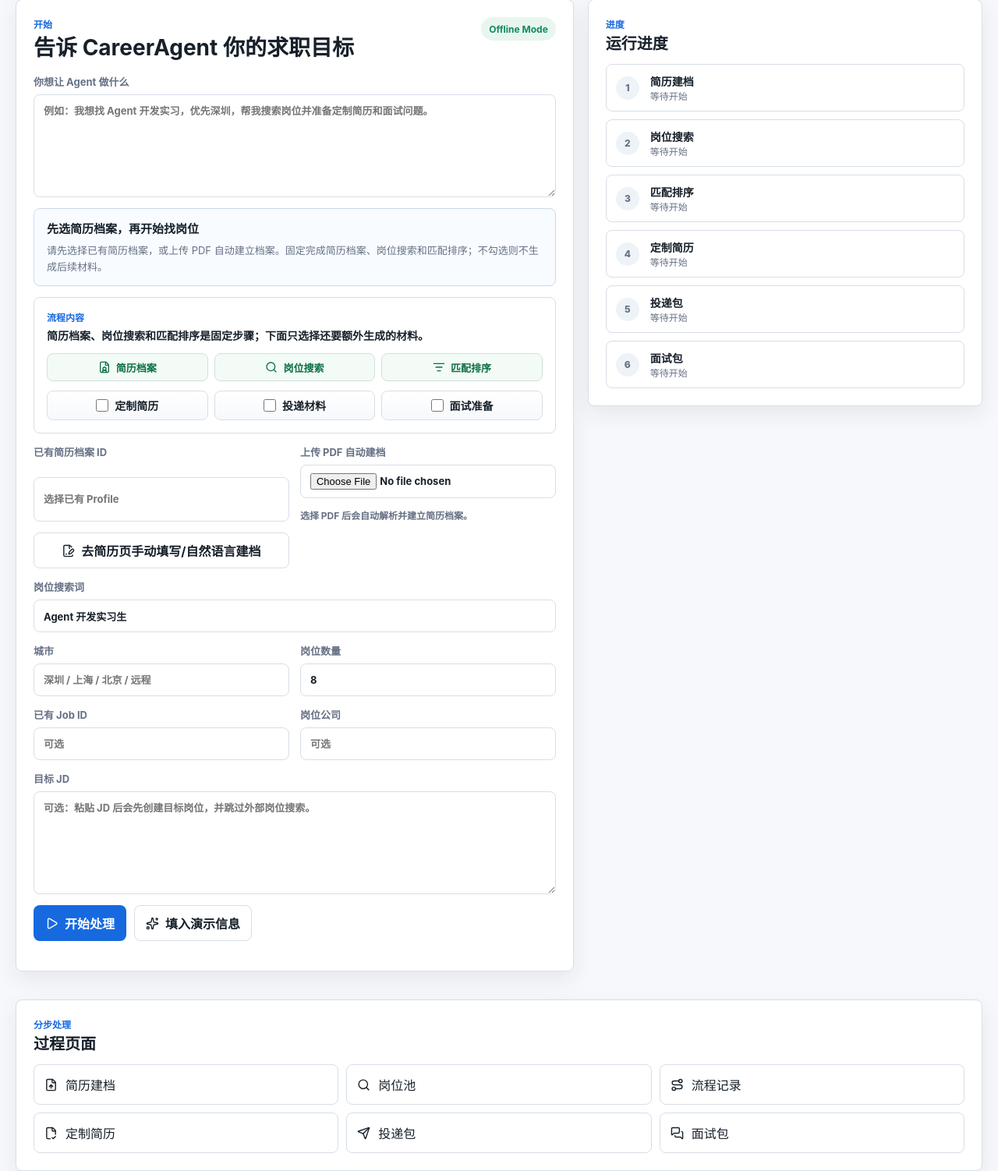
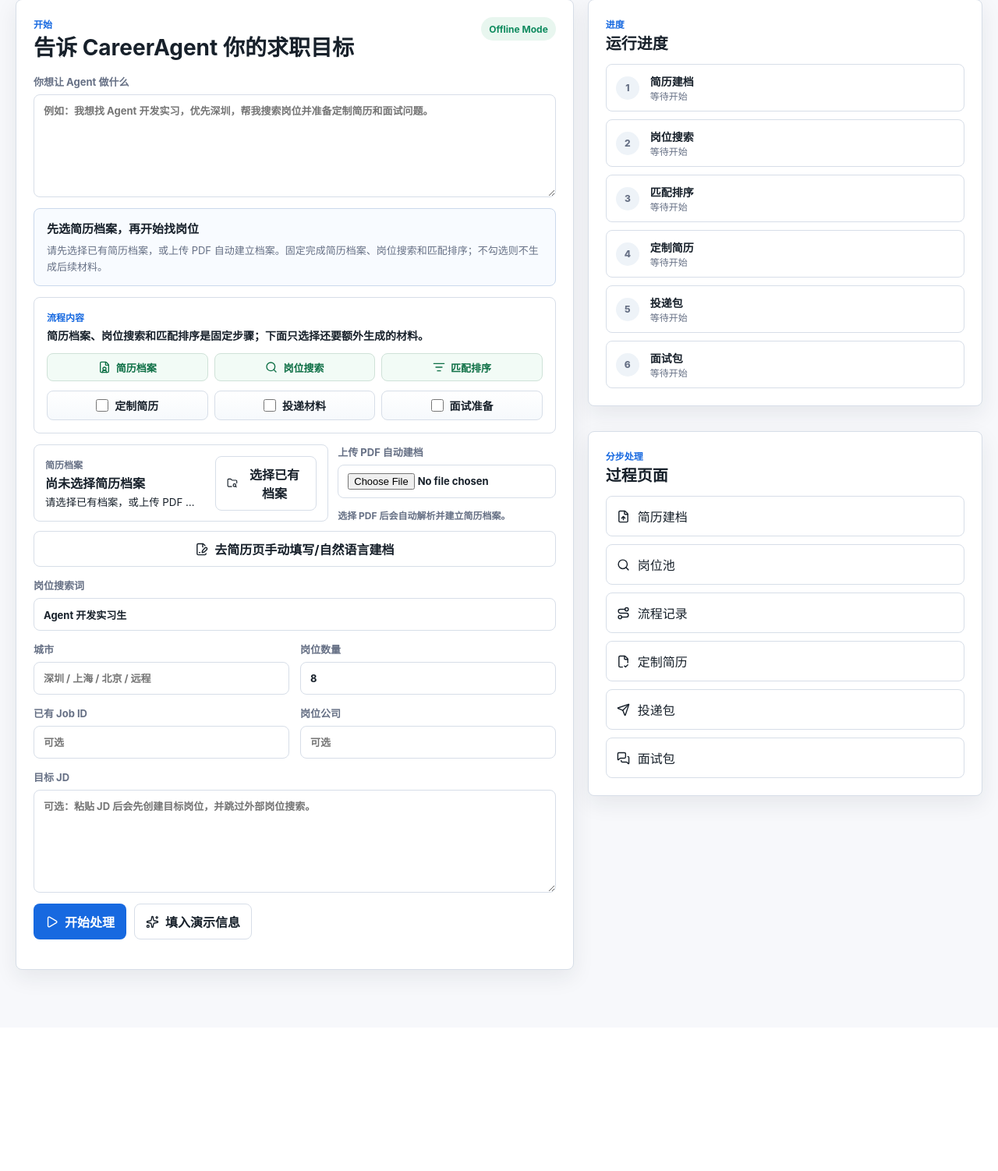
Before and after one commit to Yonhen233/CareerAgent, a FastAPI app: page / in a window 1280 px wide. Shown: the part 92-1594 px from the top of the page at 78% size. After the commit the page ends 1355 px from the top, so only its background shows below. Run offline with FastAPI, Linux system fonts and the light colour scheme; parts of the project's set-up code (start-up, migrations or seed data) failed here and were passed over; some libraries are stand-ins or nearby versions.

Commit message:
优化首页档案选择和过程侧栏

```diff
--- a/app/static/css/style.css
+++ b/app/static/css/style.css
@@ -567,6 +567,12 @@ button svg,
   margin-top: 14px;
 }
 
+.side-stack {
+  display: grid;
+  align-content: start;
+  gap: 14px;
+}
+
 .guidance-card {
   display: grid;
   gap: 6px;
@@ -641,6 +647,100 @@ button svg,
 
 .start-profile-link .button {
   width: 100%;
+}
+
+.start-resume-picker {
+  display: grid;
+  grid-template-columns: minmax(0, 1.15fr) minmax(260px, 0.85fr);
+  gap: 12px;
+  align-items: stretch;
+}
+
+.selected-profile-card {
+  display: flex;
+  align-items: center;
+  justify-content: space-between;
+  gap: 14px;
+  min-width: 0;
+  padding: 13px 14px;
+  border: 1px solid var(--line);
+  border-radius: 8px;
+  background: #fff;
+}
+
+.selected-profile-card > div {
+  display: grid;
+  gap: 3px;
+  min-width: 0;
+}
+
+.selected-profile-card strong,
+.selected-profile-card small {
+  overflow: hidden;
+  text-overflow: ellipsis;
+  white-space: nowrap;
+}
+
+.field-label {
+  color: var(--muted);
+  font-size: 12px;
+  font-weight: 720;
+}
+
+.resume-upload-inline {
+  min-width: 0;
+}
+
+.start-profile-create {
+  grid-column: 1 / -1;
+}
+
+.profile-picker-dialog {
+  width: min(860px, calc(100vw - 32px));
+  max-height: min(760px, calc(100vh - 32px));
+  padding: 0;
+  border: 0;
+  border-radius: 10px;
+  background: transparent;
+}
+
+.profile-picker-dialog::backdrop {
+  background: rgba(15, 23, 42, 0.34);
+}
+
+.dialog-shell {
+  display: grid;
+  gap: 14px;
+  padding: 18px;
+  border: 1px solid var(--line);
+  border-radius: 10px;
+  background: var(--surface);
+  box-shadow: 0 24px 80px rgba(15, 23, 42, 0.18);
+}
+
+.profile-picker-list {
+  display: grid;
+  gap: 10px;
+  max-height: 480px;
+  overflow: auto;
+  padding-right: 4px;
+}
+
+.profile-picker-item {
+  display: grid;
+  grid-template-columns: minmax(0, 1fr) max-content;
+  gap: 14px;
+  align-items: center;
+  padding: 12px;
+  border: 1px solid var(--line);
+  border-radius: 8px;
+  background: #fff;
+}
+
+.profile-picker-actions {
+  display: flex;
+  gap: 8px;
+  align-items: center;
 }
 
 .generation-options label {
@@ -840,6 +940,21 @@ button svg,
     grid-template-columns: repeat(2, minmax(0, 1fr));
   }
 
+  .start-resume-picker,
+  .profile-picker-item {
+    grid-template-columns: 1fr;
+  }
+
+  .selected-profile-card,
+  .profile-picker-actions {
+    align-items: stretch;
+    flex-direction: column;
+  }
+
+  .profile-picker-actions .button {
+    width: 100%;
+  }
+
   .score-grid {
     grid-template-columns: repeat(2, minmax(0, 1fr));
   }
@@ -876,6 +991,10 @@ button svg,
 
 .process-grid {
   grid-template-columns: repeat(3, minmax(0, 1fr));
+}
+
+.process-panel .process-grid {
+  grid-template-columns: 1fr;
 }
 
 .result-list {
--- a/app/static/js/main.js
+++ b/app/static/js/main.js
@@ -1,6 +1,7 @@
 const $ = (selector) => document.querySelector(selector);
 const ADMIN_TOKEN_KEY = "careeragent.admin_token";
 let activeRunEventSource = null;
+let profilePickerRows = [];
 
 function toast(message) {
   const el = $("#toast");
@@ -342,6 +343,112 @@ async function loadProfiles() {
       <div id="profile-review-${row.id}" class="resume-review-slot"></div>
     </article>
   `);
+}
+
+function profileSummaryText(profile) {
+  const structured = profile?.structured_profile_json || {};
+  const roles = profile?.target_roles_json || structured.target_roles || [];
+  const roleText = roles.length ? roles.slice(0, 2).join("、") : profile?.headline || structured.headline || "未填写求职意向";
+  const skillCount = (structured.skills || []).length;
+  return `${roleText}${skillCount ? ` · ${skillCount} 个技能` : ""}`;
+}
+
+function updateSelectedProfileCard(profile) {
+  const title = $("#selected-profile-title");
+  const summary = $("#selected-profile-summary");
+  const form = $("#career-start-form");
+  if (!title || !summary || !form) return;
+  if (!profile) {
+    title.textContent = "尚未选择简历档案";
+    summary.textContent = "请选择已有档案，或上传 PDF 自动建档。";
+    if (form.profile_id) form.profile_id.value = "";
+    updateStartInputGuidance(form);
+    return;
+  }
+  const structured = profile.structured_profile_json || {};
+  title.textContent = `#${profile.id} ${profile.name || structured.name || "未命名简历"}`;
+  summary.textContent = profileSummaryText(profile);
+  if (form.profile_id) form.profile_id.value = profile.id || "";
+  if (form.query && !form.query.value.trim()) {
+    const roles = profile.target_roles_json || structured.target_roles || [];
+    form.query.value = roles[0] || "Agent 开发实习生";
+  }
+  if (form.location && structured.location && !form.location.value.trim()) {
+    form.location.value = structured.location;
+  }
+  updateStartInputGuidance(form);
+}
+
+async function openProfilePicker() {
+  const dialog = $("#profile-picker-dialog");
+  if (!dialog) return;
+  if (!profilePickerRows.length) {
+    profilePickerRows = await api("/profiles");
+  }
+  renderProfilePickerList();
+  if (typeof dialog.showModal === "function") dialog.showModal();
+  else dialog.setAttribute("open", "open");
+  $("#profile-picker-search")?.focus();
+}
+
+function closeProfilePicker() {
+  const dialog = $("#profile-picker-dialog");
+  if (!dialog) return;
+  if (typeof dialog.close === "function") dialog.close();
+  else dialog.removeAttribute("open");
+}
+
+function renderProfilePickerList() {
+  const el = $("#profile-picker-list");
+  if (!el) return;
+  const keyword = String($("#profile-picker-search")?.value || "").trim().toLowerCase();
+  const rows = profilePickerRows.filter((profile) => {
+    const structured = profile.structured_profile_json || {};
+    const haystack = [
+      profile.id,
+      profile.name,
+      structured.name,
+      profile.email,
+      structured.email,
+      profile.headline,
+      structured.headline,
+      ...(profile.target_roles_json || structured.target_roles || []),
+    ].join(" ").toLowerCase();
+    return !keyword || haystack.includes(keyword);
+  });
+  if (!rows.length) {
+    el.innerHTML = `<article class="item meta">没有匹配的简历档案</article>`;
+    return;
+  }
+  el.innerHTML = rows.slice(0, 60).map((profile) => {
+    const structured = profile.structured_profile_json || {};
+    const skills = (structured.skills || []).slice(0, 6);
+    return `
+      <article class="profile-picker-item">
+        <div>
+          <div class="item-title">
+            <span>#${profile.id} ${escapeHtml(profile.name || structured.name || "未命名简历")}</span>
+            <span class="meta">${profile.source_type === "pdf" ? "PDF 上传" : "手动/自然语言"}</span>
+          </div>
+          <div class="meta">${escapeHtml(profileSummaryText(profile))}</div>
+          ${skills.length ? tags(skills) : ""}
+        </div>
+        <div class="profile-picker-actions">
+          <button class="button primary" type="button" data-select-profile="${profile.id}"><i data-lucide="check"></i> 选择</button>
+          <a class="button ghost" href="/profiles/${profile.id}/html" target="_blank"><i data-lucide="eye"></i> 详情</a>
+        </div>
+      </article>
+    `;
+  }).join("");
+  if (window.lucide) window.lucide.createIcons();
+}
+
+function selectProfileFromPicker(profileId) {
+  const profile = profilePickerRows.find((item) => Number(item.id) === Number(profileId));
+  if (!profile) return;
+  updateSelectedProfileCard(profile);
+  closeProfilePicker();
+  toast(`已选择简历档案 #${profile.id}`);
 }
 
 async function reviewProfile(profileId) {
@@ -1448,6 +1555,7 @@ function populateStartFormFromProfile(form, profile) {
     const roles = profile.target_roles_json || structured.target_roles || [];
     form.query.value = roles[0] || "Agent 开发实习生";
   }
+  updateSelectedProfileCard(profile);
 }
 
 function setPdfParseStatus(form, message, kind = "") {
@@ -1467,6 +1575,7 @@ async function parseResumeFileIntoStartForm(form, file) {
   const profile = await uploadProfileFile(file);
   form.dataset.parsedResumeSignature = signature;
   form.dataset.parsedProfileId = String(profile.id || "");
+  profilePickerRows = [profile, ...profilePickerRows.filter((item) => Number(item.id) !== Number(profile.id))];
   populateStartFormFromProfile(form, profile);
   updateStartInputGuidance(form);
   setPdfParseStatus(form, `PDF 已解析为 Profile #${profile.id}，后续流程会使用该档案。`, "ok");
@@ -2245,7 +2354,7 @@ function bindForms() {
     event.preventDefault();
     const form = event.currentTarget;
     const raw = formJson(form);
-    if (String(raw.instruction || "").trim() || selectedStartActions(form).length) {
+    if (String(raw.instruction || "").trim() || optionalStartActions(form).length) {
       await runNaturalLanguageRequest(form);
     } else {
       await runCareerStartFlow(form);
@@ -2255,12 +2364,14 @@ function bindForms() {
   $("#career-demo-fill")?.addEventListener("click", () => {
     const form = $("#career-start-form");
     fillCareerDemo(form);
+    updateSelectedProfileCard(null);
     updateStartInputGuidance(form);
   });
 
   const careerStartForm = $("#career-start-form");
   if (careerStartForm) {
     updateStartInputGuidance(careerStartForm);
+    updateSelectedProfileCard(null);
     careerStartForm.addEventListener("input", () => updateStartInputGuidance(careerStartForm));
     careerStartForm.addEventListener("change", async (event) => {
       updateStartInputGuidance(careerStartForm);
@@ -2279,6 +2390,14 @@ function bindForms() {
       }
     });
   }
+
+  $("#open-profile-picker")?.addEventListener("click", () => {
+    openProfilePicker().catch((error) => toast(error.message));
+  });
+  $("#profile-picker-search")?.addEventListener("input", renderProfilePickerList);
+  document.querySelectorAll("[data-close-profile-picker]").forEach((button) => {
+    button.addEventListener("click", closeProfilePicker);
+  });
 
   $("#natural-profile-form")?.addEventListener("submit", async (event) => {
     event.preventDefault();
@@ -2642,6 +2761,10 @@ function bindForms() {
         .finally(() => {
           reviewButton.disabled = false;
         });
+    }
+    const selectProfileButton = event.target.closest("[data-select-profile]");
+    if (selectProfileButton) {
+      selectProfileFromPicker(selectProfileButton.dataset.selectProfile);
     }
     const qualityButton = event.target.closest("[data-quality-jump]");
     if (qualityButton) focusInterviewQuestion(qualityButton);
--- a/app/templates/base.html
+++ b/app/templates/base.html
@@ -4,7 +4,7 @@
     <meta charset="utf-8">
     <meta name="viewport" content="width=device-width, initial-scale=1">
     <title>CareerAgent</title>
-    <link rel="stylesheet" href="/static/css/style.css?v=20260708-start-profile-refactor">
+    <link rel="stylesheet" href="/static/css/style.css?v=20260708-profile-picker">
     <script src="https://unpkg.com/lucide@latest/dist/umd/lucide.min.js"></script>
   </head>
   <body data-page="{{ page }}">
@@ -33,6 +33,6 @@
       {% block content %}{% endblock %}
     </main>
     <div id="toast" class="toast" hidden></div>
-    <script src="/static/js/main.js?v=20260708-start-profile-refactor"></script>
+    <script src="/static/js/main.js?v=20260708-profile-picker"></script>
   </body>
 </html>
--- a/app/templates/index.html
+++ b/app/templates/index.html
@@ -36,17 +36,22 @@
         </div>
       </div>
       <div class="form-grid">
-        <label>
-          已有简历档案 ID
-          <input name="profile_id" type="number" min="1" placeholder="选择已有 Profile">
-        </label>
-        <label>
+        <div class="start-resume-picker wide">
+          <input name="profile_id" type="hidden">
+          <div class="selected-profile-card" id="selected-profile-card">
+            <div>
+              <span class="field-label">简历档案</span>
+              <strong id="selected-profile-title">尚未选择简历档案</strong>
+              <small id="selected-profile-summary">请选择已有档案，或上传 PDF 自动建档。</small>
+            </div>
+            <button class="button ghost" type="button" id="open-profile-picker"><i data-lucide="folder-search"></i> 选择已有档案</button>
+          </div>
+          <label class="resume-upload-inline">
             上传 PDF 自动建档
             <input name="resume_file" type="file" accept="application/pdf">
             <small id="pdf-parse-status" class="field-hint">选择 PDF 后会自动解析并建立简历档案。</small>
           </label>
-        <div class="start-profile-link">
-          <a class="button ghost" href="/ui/profiles"><i data-lucide="file-pen-line"></i> 去简历页手动填写/自然语言建档</a>
+          <a class="button ghost start-profile-create" href="/ui/profiles"><i data-lucide="file-pen-line"></i> 去简历页手动填写/自然语言建档</a>
         </div>
         <label class="wide">
           岗位搜索词
@@ -81,7 +86,8 @@
     <div id="career-flow-result" class="result-list"></div>
   </div>
 
-  <aside class="panel span-5 flow-panel">
+  <aside class="span-5 side-stack">
+    <section class="panel flow-panel">
       <div class="panel-heading compact">
         <div>
           <p class="eyebrow">进度</p>
@@ -96,10 +102,8 @@
         <li class="flow-step" data-stage="apply"><span>5</span><strong>投递包</strong><small>等待开始</small></li>
         <li class="flow-step" data-stage="interview"><span>6</span><strong>面试包</strong><small>等待开始</small></li>
       </ol>
-  </aside>
     </section>
-
-<section class="panel">
+    <section class="panel process-panel">
       <div class="panel-heading compact">
         <div>
           <p class="eyebrow">分步处理</p>
@@ -115,4 +119,23 @@
         <a class="action-row" href="/ui/prep"><i data-lucide="messages-square"></i><span>面试包</span></a>
       </div>
     </section>
+  </aside>
+</section>
+
+<dialog id="profile-picker-dialog" class="profile-picker-dialog">
+  <div class="dialog-shell">
+    <div class="panel-heading compact">
+      <div>
+        <p class="eyebrow">选择简历档案</p>
+        <h2>从已有档案中选择</h2>
+      </div>
+      <button class="ghost compact-button" type="button" data-close-profile-picker><i data-lucide="x"></i> 关闭</button>
+    </div>
+    <label class="wide">
+      搜索 ID 或姓名
+      <input id="profile-picker-search" placeholder="例如：159 / 李明 / liming">
+    </label>
+    <div id="profile-picker-list" class="profile-picker-list"></div>
+  </div>
+</dialog>
 {% endblock %}
```
Also changed, not shown: docs/DEVELOPMENT_LOG.md (+33 -0 lines), tests/test_frontend_pages.py (+15 -0 lines). Lines whose indentation alone changed are shown as unchanged.
